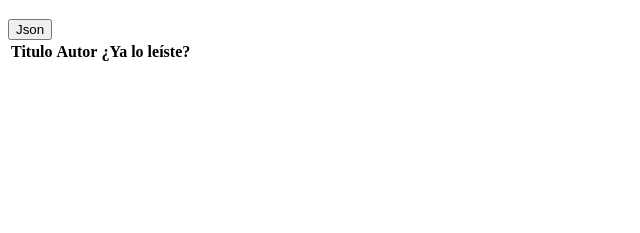
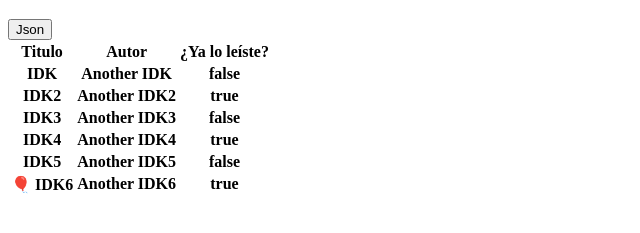
Before and after one commit to Nam2097/gestor_de_librerias, a website: page pages/main_page.html in a window 1280 px wide. Both pictures are taken after a click on the button "Json". Shown: the part 61-294 px from the top of the page, without its empty margins (0-640 px from the left). Drawn offline with Linux system fonts and the light colour scheme.

Commit message:
Se arreglo el problema de cargar en JSON

```diff
--- a/pages/main_page.html
+++ b/pages/main_page.html
@@ -23,5 +23,6 @@
             </table>
         </section>
     </main>
+    <script src="../src/js/main_page.js"></script>
 </body>
 </html>
--- a/src/js/main_page.js
+++ b/src/js/main_page.js
@@ -4,7 +4,7 @@ document.querySelector('#load_json_button').addEventListener('click', trearDatos
 function trearDatos(){
     const xhttp = new XMLHttpRequest()
 
-    xhttp.open('GET', './src/json/biblioteca.json', true)
+    xhttp.open('GET', '../src/json/biblioteca.json', true)
     xhttp.send()
     xhttp.onreadystatechange = function () {
         if(this.readyState == 4 && this.status == 200){
--- a/src/styles/index/style.css
+++ b/src/styles/index/style.css
@@ -69,8 +69,8 @@ html{
 .modal_contents button{
     width: 40%;
     padding: 5px;
+    background-color: var(--main-orange);
     font-family: 'Roboto Mono', monospace;
-    background-color: var(--main-orange);
     border: 2px solid var(--black-warm);
     border-radius: 8px;
     font-family: 'Roboto Mono', monospace;
```
